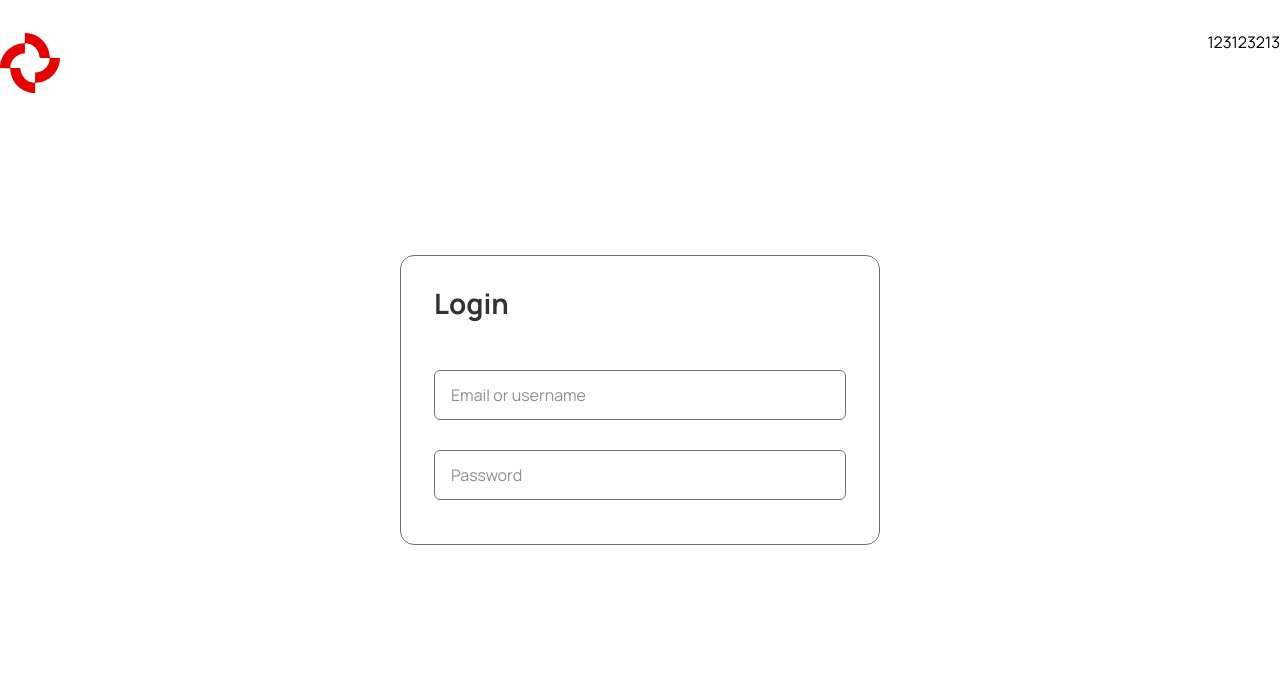
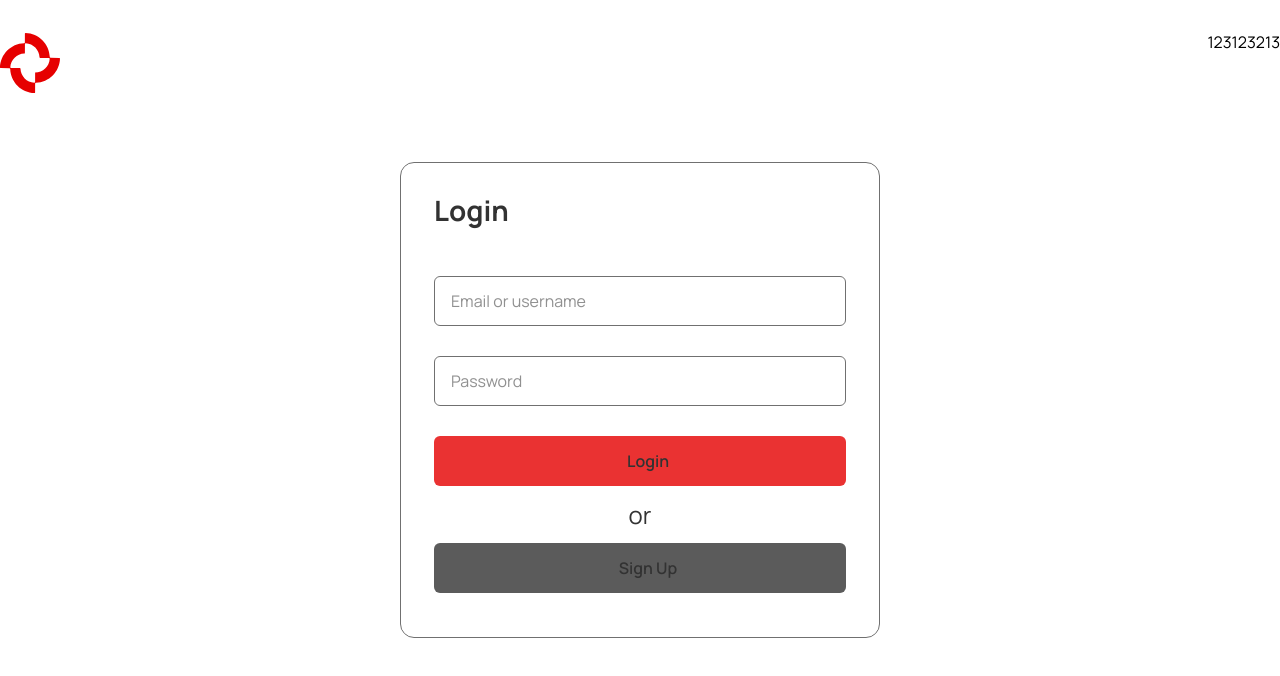
Before and after one commit to rabievn/StreamVibe, a React (Vite) app in the folder frontend/: page /login in a window 1280 px wide. Shown: the top 676 px of the page. Built offline with nearby package versions, Linux system fonts and the light colour scheme.

Commit message:
feat: incompletely input & login

```diff
--- a/frontend/src/assets/locales/en.json
+++ b/frontend/src/assets/locales/en.json
@@ -4,6 +4,7 @@
   "email": "Email or username",
   "logout": "Logout",
   "signup": "Sign Up",
+  "or": "or",
   "username": "Username",
   "password": "Password",
   "home": "Home",
--- a/frontend/src/assets/locales/ru.json
+++ b/frontend/src/assets/locales/ru.json
@@ -4,6 +4,7 @@
   "userNamePlaceholder": "Email или никнейм",
   "logout": "Выйти",
   "signup": "Зарегистрироваться",
+  "or": "или",
   "username": "Имя пользователя",
   "password": "Пароль",
   "home": "Главная",
--- a/frontend/src/pages/Login/Login.module.scss
+++ b/frontend/src/pages/Login/Login.module.scss
@@ -37,15 +37,26 @@
   }
 
   .loginFormHeaderTitle {
-    font-size: var(--font-size-xlg);
+    font-size: var(--font-size-xxlg);
     font-weight: var(--font-weight-bold);
   }
 
-  .loginFormInputsBlock {
+  .loginFormInputs {
     display: flex;
     flex-direction: column;
     margin-top: 50px;
     gap: 30px;
   }
 
+  .loginFormEnter {
+    margin-top: 30px;
+
+    span {
+      display: flex;
+      justify-content: center;
+      font-size: var(--font-size-xlg);
+      margin-block: 15px;
+    }
+  }
+
 }
--- a/frontend/src/pages/Login/Login.tsx
+++ b/frontend/src/pages/Login/Login.tsx
@@ -2,6 +2,7 @@ import { useTranslation } from 'react-i18next'
 import styles from './Login.module.scss'
 import { StreamVibeIcon } from '../../assets/icons'
 import { Input } from '../../shared/ui/Input/Input'
+import { Button } from '../../shared/ui/Button/Button'
 
 export const Login = () => {
   const { t } = useTranslation()
@@ -17,9 +18,16 @@ export const Login = () => {
           <div className={styles.loginFormHeader}>
             <div className={styles.loginFormHeaderTitle}>{t('login')}</div>
           </div>
-          <div className={styles.loginFormInputsBlock}>
+          <div className={styles.loginFormInputs}>
             <Input type="text" placeholder={t('email')} />
             <Input type="password" placeholder={t('password')} />
+          </div>
+          <div className={styles.loginFormEnter}>
+            <Button onClick={() => {
+            }} color="red">{t('login')}</Button>
+            <span>{t('or')}</span>
+            <Button onClick={() => {
+            }} color="gray">{t('signup')}</Button>
           </div>
         </div>
       </div>
--- /dev/null
+++ b/frontend/src/shared/ui/Button/Button.module.scss
@@ -0,0 +1,29 @@
+.button {
+  height: 60px;
+  width: 100%;
+  background: var(--color-gray-10);
+  border-radius: var(--border-radius-sm);
+  color: var(--color-text);
+  padding-left: 20px;
+  display: flex;
+  justify-content: center;
+  align-items: center;
+  font-weight: var(--font-weight-semibold);
+  font-size: var(--font-size-sm);
+  cursor: pointer;
+
+  &--red {
+    background: var(--color-red-45);
+  }
+
+  &--gray {
+    background: var(--color-gray-10);
+  }
+
+
+  @media (max-width: 1440px) {
+    height: 50px;
+    border-radius: var(--border-radius-xsm);
+    padding-left: 16px;
+  }
+}
--- /dev/null
+++ b/frontend/src/shared/ui/Button/Button.tsx
@@ -0,0 +1,15 @@
+import styles from './Button.module.scss'
+
+type ButtonProps = {
+  color: 'gray' | 'red'
+  children?: React.ReactNode
+  onClick: () => void
+}
+
+export const Button: React.FC<ButtonProps> = ({ children, color, onClick }) => {
+  return (
+    <button onClick={onClick} className={`${styles.button} ${styles[`button--${color}`]}`}>
+      {children}
+    </button>
+  )
+}
--- a/frontend/src/shared/ui/Input/Input.module.scss
+++ b/frontend/src/shared/ui/Input/Input.module.scss
@@ -4,7 +4,7 @@
   background: var(--color-bg);
   border: 1px solid var(--color-gray-15);
   border-radius: var(--border-radius-sm);
-  color: var(--color-white);
+  color: var(--color-text);
   padding-left: 20px;
 
   @media (max-width: 1440px) {
--- a/frontend/src/styles/base/_typography.scss
+++ b/frontend/src/styles/base/_typography.scss
@@ -6,10 +6,11 @@
   --font-weight-semibold: 600;
   --font-weight-bold: 700;
 
-  --font-size-xlg: 1.75rem;
-  --font-size-lg: 1.5rem;
-  --font-size-md: 1rem;
-  --font-size-sm: 0.875rem;
+  --font-size-xxlg: 1.75rem; // 28px
+  --font-size-xlg: 1.5rem; // 24px
+  --font-size-lg: 1.125rem; // 18px
+  --font-size-md: 1rem; // 16px
+  --font-size-xsm: 0.875rem; // 14px
 }
 
 @font-face {
```
